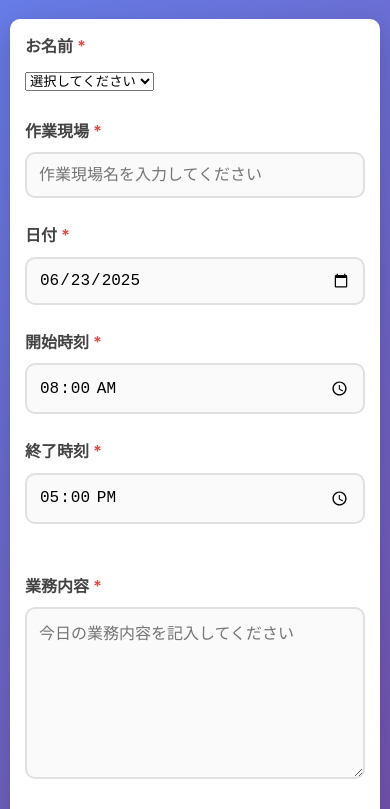
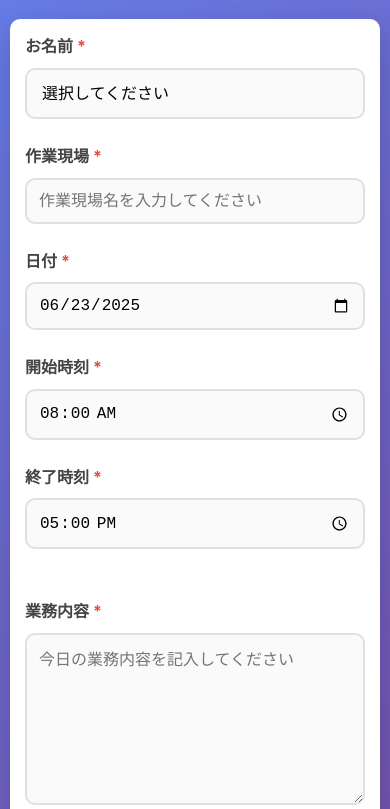
Before and after one commit to 121R049/nippou-app, a plain HTML site: page index.html in a window 390 px wide. Shown: the part 59-868 px from the top of the page. Drawn offline with Linux system fonts and the light colour scheme.

Commit message:
Update style.css

```diff
--- a/style.css
+++ b/style.css
@@ -163,6 +163,26 @@ textarea {
     border-top-color: transparent;
     animation: spin 1s ease-in-out infinite;
 }
+select {
+        width: 100%;
+    	padding: 15px;
+    	border: 2px solid #e0e0e0;
+    	border-radius: 10px;
+    	font-size: 16px;
+    	transition: all 0.3s ease;
+    	background: #fafafa;
+    	appearance: none;
+    	-webkit-appearance: none;
+    	-moz-appearance: none;
+}
+
+    select:focus {
+    	outline: none;
+    	border-color: #4285f4;
+    	background: white;
+    	transform: translateY(-2px);
+    	box-shadow: 0 5px 15px rgba(66, 133, 244, 0.2);
+}
 
 @keyframes spin {
     to { transform: rotate(360deg); }
@@ -200,6 +220,26 @@ textarea {
         padding: 15px;
         font-size: 16px;
     }
+    select {
+        width: 100%;
+    	padding: 15px;
+    	border: 2px solid #e0e0e0;
+    	border-radius: 10px;
+    	font-size: 16px;
+    	transition: all 0.3s ease;
+    	background: #fafafa;
+    	appearance: none;
+    	-webkit-appearance: none;
+    	-moz-appearance: none;
+}
+
+    select:focus {
+    	outline: none;
+    	border-color: #4285f4;
+    	background: white;
+    	transform: translateY(-2px);
+    	box-shadow: 0 5px 15px rgba(66, 133, 244, 0.2);
+}
 }
 
 @media (max-width: 480px) {
@@ -210,6 +250,26 @@ textarea {
     .nippou-form {
         padding: 15px;
     }
+    select {
+        width: 100%;
+    	padding: 15px;
+    	border: 2px solid #e0e0e0;
+    	border-radius: 10px;
+    	font-size: 16px;
+    	transition: all 0.3s ease;
+    	background: #fafafa;
+    	appearance: none;
+    	-webkit-appearance: none;
+    	-moz-appearance: none;
+}
+
+    select:focus {
+    	outline: none;
+    	border-color: #4285f4;
+    	background: white;
+    	transform: translateY(-2px);
+    	box-shadow: 0 5px 15px rgba(66, 133, 244, 0.2);
+}
 }
 
 /* PWA app-like appearance */
```
